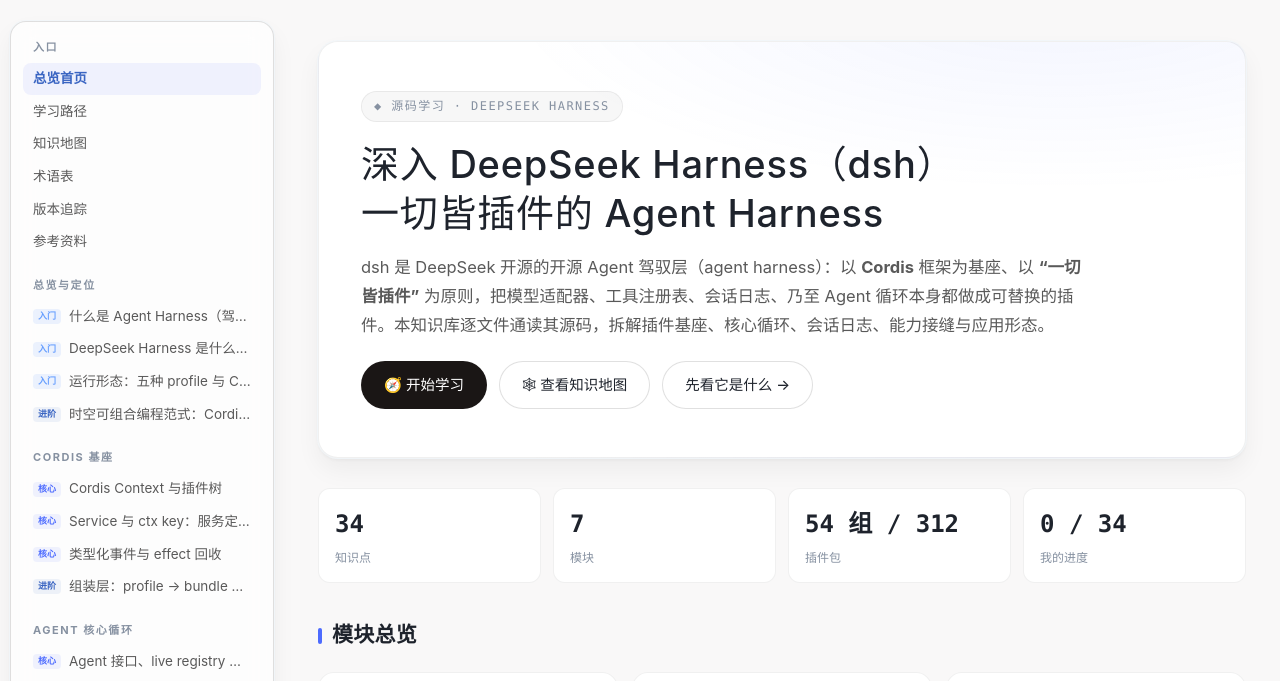
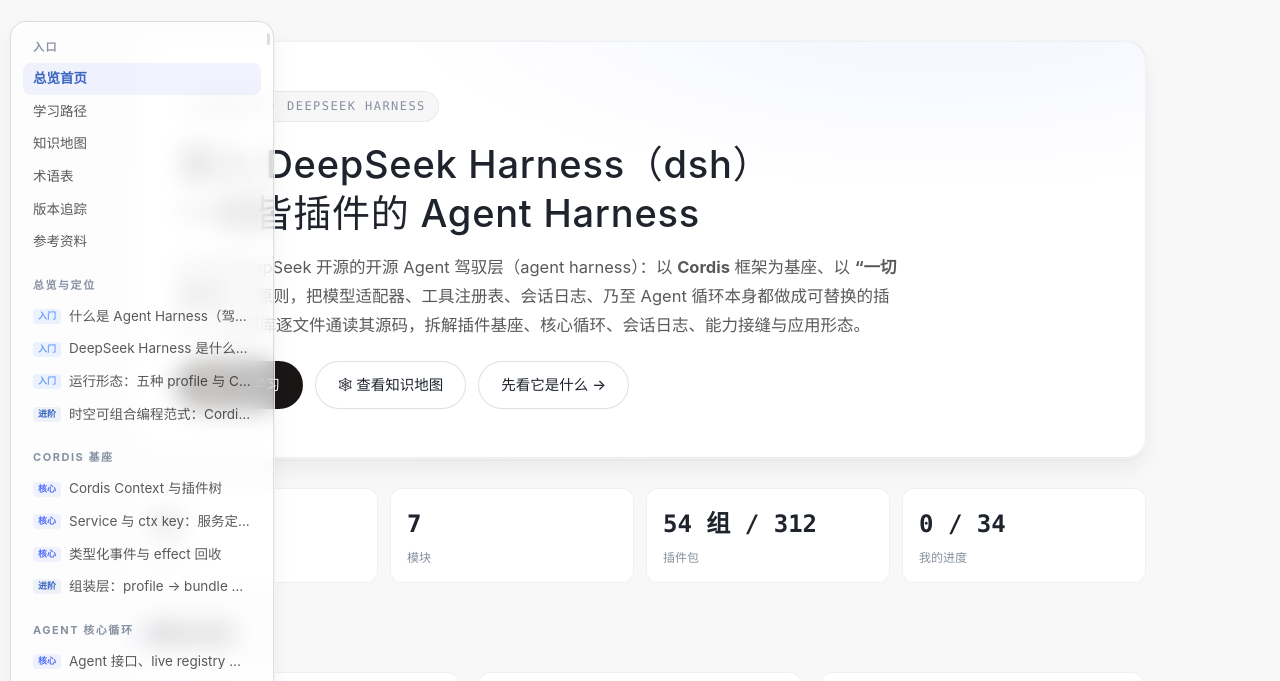
Before and after one commit to Tech--man/deepseek-harness-learn, a plain HTML site: page learning-site/index.html in a window 1280 px wide. Shown: the part 59-740 px from the top of the page. Drawn offline with Linux system fonts and the light colour scheme.

Commit message:
侧栏三处体验修正
- 侧栏改为 fixed 悬浮层：收起/展开/拖宽均不影响内容排版（内容列始终居中）
- 拖宽指示去掉悬停竖条：改为侧栏单侧边缘内发光（40% 淡蓝，进入热区或拖动时出现）
- 侧栏原生滚动条隐藏，改为 12px 细长胶囊定位条（随滚动按比例滑动，不可交互）

```diff
--- a/learning-site/app.js
+++ b/learning-site/app.js
@@ -338,6 +338,7 @@
 
     main.innerHTML = html;
     buildSidebar(id);
+    paintSbScroll();
     window.scrollTo(0, 0);
 
     // 锚点直达：path 步骤（#/path#m3）与版本记录（#/changelog/e-…）
@@ -415,20 +416,40 @@
     var hidden = sbPref.collapsed || (sbAutoHidden && !isMobile());
     return (sbPref.side === "left") === hidden ? "›" : "‹";
   }
+  function sbHidden() { return !isMobile() && (sbPref.collapsed || sbAutoHidden); }
   function sbPaint() {
     shellEl.setAttribute("data-side", sbPref.side);
-    shellEl.classList.toggle("sb-collapsed",
-      !isMobile() && (sbPref.collapsed || sbAutoHidden));
+    shellEl.classList.toggle("sb-collapsed", sbHidden());
     var chev = sbChevron();
     var t = document.getElementById("sideToggle");
     if (t) { t.textContent = chev; t.title = sbPref.collapsed ? "展开侧栏" : "收起侧栏"; }
     var tab = document.getElementById("sidebarTab");
     if (tab) tab.textContent = chev;
+    paintSbScroll();
   }
   function sbSetCollapsed(v) {
     sbPref.collapsed = !!v; sbAutoHidden = false; sbPersist(); sbPaint();
   }
   function sbSetSide(s) { sbPref.side = s; sbPersist(); sbPaint(); paintTopbar(); }
+
+  /* ---------- 侧栏滚动定位条（12px 细长胶囊，原生滚动条隐藏） ---------- */
+  var sidebarEl = document.getElementById("sidebar");
+  var sbScrollBarEl = document.getElementById("sbScrollBar");
+  function paintSbScroll() {
+    if (!sbScrollBarEl || !sidebarEl) return;
+    var scrollable = sidebarEl.scrollHeight - sidebarEl.clientHeight > 4;
+    if (isMobile() || sbHidden() || !scrollable) {
+      sbScrollBarEl.style.display = "none";
+      return;
+    }
+    var max = sidebarEl.scrollHeight - sidebarEl.clientHeight;
+    var ratio = Math.min(1, Math.max(0, sidebarEl.scrollTop / (max || 1)));
+    var topbarH = parseFloat(getComputedStyle(document.documentElement).getPropertyValue("--topbar-h")) || 72;
+    var trackTop = topbarH + 8 + 12; // 卡片顶缝 + 内边距
+    var trackH = sidebarEl.clientHeight - 24;
+    sbScrollBarEl.style.display = "block";
+    sbScrollBarEl.style.top = (trackTop + ratio * Math.max(0, trackH - 12)) + "px";
+  }
 
   /* ---------- 顶栏滚动玻璃态 + 侧栏自动收起 ---------- */
   var topbar = document.querySelector(".topbar");
@@ -481,13 +502,21 @@
       if (!dragging) return;
       dragging = false;
       rz.classList.remove("dragging");
+      shellEl.classList.remove("sb-resize-hint");
       document.body.classList.remove("resizing");
       try { rz.releasePointerCapture(e.pointerId); } catch (err) {}
       try { localStorage.setItem(SB_W_KEY, String(Math.round(curW()))); } catch (err) {}
     }
+    rz.addEventListener("pointerenter", function () {
+      shellEl.classList.add("sb-resize-hint");
+    });
+    rz.addEventListener("pointerleave", function () {
+      if (!dragging) shellEl.classList.remove("sb-resize-hint");
+    });
     rz.addEventListener("pointerdown", function (e) {
       dragging = true; startX = e.clientX; startW = curW();
       rz.classList.add("dragging");
+      shellEl.classList.add("sb-resize-hint");
       document.body.classList.add("resizing");
       try { rz.setPointerCapture(e.pointerId); } catch (err) {}
       e.preventDefault();
@@ -521,6 +550,8 @@
     if (sbPref.collapsed) sbSetCollapsed(false);
     else { sbAutoHidden = false; sbPaint(); }
   });
+  if (sidebarEl) sidebarEl.addEventListener("scroll", paintSbScroll, { passive: true });
+  window.addEventListener("resize", paintSbScroll);
   sbPaint();
 
   paintProgress();
--- a/learning-site/index.html
+++ b/learning-site/index.html
@@ -41,6 +41,7 @@
   <div id="sidebarResizer" role="separator" aria-orientation="vertical" tabindex="0" title="拖动调整侧栏宽度 · 双击复位"></div>
   <main id="main"></main>
   <button id="sidebarTab" aria-label="展开侧栏" title="展开侧栏">›</button>
+  <div id="sbScrollBar" aria-hidden="true"></div>
 </div>
 
 <div class="scrim" id="scrim"></div>
--- a/learning-site/style.css
+++ b/learning-site/style.css
@@ -200,50 +200,55 @@
   font-size: 9px; font-weight: 600; color: var(--accent-deep); font-family: var(--font-mono);
 }
 
-/* ---------- 布局（顶栏 / 玻璃侧栏 / 内容 三明治） ---------- */
-.shell { display: flex; min-height: calc(100vh - var(--topbar-h)); padding-top: var(--topbar-h); }
-.shell[data-side="right"] { flex-direction: row-reverse; }
+/* ---------- 布局（顶栏 / 玻璃悬浮侧栏(overlay) / 内容 三明治；侧栏不参与排版） ---------- */
+.shell { min-height: calc(100vh - var(--topbar-h)); padding-top: var(--topbar-h); }
 .sidebar {
-  width: var(--sidebar-w, 264px); flex: none;
-  padding: 16px 12px 40px; margin: 0 10px;
+  width: var(--sidebar-w, 264px);
+  padding: 16px 12px 40px;
   border: 1px solid var(--line-strong); border-radius: var(--radius-lg);
   background: var(--glass-bg);
   -webkit-backdrop-filter: blur(var(--blur-glass));
   backdrop-filter: blur(var(--blur-glass));
   box-shadow: var(--shadow-1);
   overflow-y: auto; overflow-x: hidden;
-  position: sticky; top: calc(var(--topbar-h) + 8px); height: calc(100vh - var(--topbar-h) - 16px);
-  transition: width .25s ease, margin .25s ease, padding .25s ease, opacity .2s ease, transform .25s ease, border-width .25s ease;
+  position: fixed; top: calc(var(--topbar-h) + 8px); height: calc(100vh - var(--topbar-h) - 16px);
+  z-index: 40;
+  scrollbar-width: none;
+  transition: width .25s ease, opacity .2s ease, transform .25s ease, border-width .25s ease;
 }
+.sidebar::-webkit-scrollbar { display: none; }
+.shell:not([data-side="right"]) .sidebar { left: 10px; }
+.shell[data-side="right"] .sidebar { right: 10px; }
 .sidebar a.nav-item, .sidebar h3 { white-space: nowrap; }
 .sidebar a.nav-item { overflow: hidden; }
 .sidebar a.nav-item > span:not(.lvl):not(.done) { overflow: hidden; text-overflow: ellipsis; }
+
+/* 拖宽热区：透明竖带，悬停/拖动时侧栏单侧边缘内发光（不出现新竖条） */
 #sidebarResizer {
-  flex: none; width: 10px; margin: 0 -5px; position: relative; z-index: 5;
-  cursor: col-resize; touch-action: none; border-radius: 999px;
-  transition: width .25s ease, margin .25s ease, opacity .2s ease;
+  position: fixed; z-index: 45; width: 10px;
+  top: calc(var(--topbar-h) + 8px); height: calc(100vh - var(--topbar-h) - 16px);
+  cursor: col-resize; touch-action: none;
 }
-#sidebarResizer::before {
-  content: ""; position: absolute; left: 4px; top: 0; bottom: 0; width: 2px;
-  border-radius: 2px; background: transparent; transition: background .15s;
+.shell:not([data-side="right"]) #sidebarResizer { left: calc(10px + var(--sidebar-w, 264px) - 5px); }
+.shell[data-side="right"] #sidebarResizer { right: calc(10px + var(--sidebar-w, 264px) - 5px); }
+.shell.sb-resize-hint .sidebar {
+  box-shadow: var(--shadow-1), inset -3px 0 10px -6px color-mix(in srgb, var(--accent) 40%, transparent);
 }
-#sidebarResizer:hover::before,
-#sidebarResizer.dragging::before,
-#sidebarResizer:focus-visible::before { background: color-mix(in srgb, var(--accent) 30%, transparent); }
-#sidebarResizer:focus-visible { outline: none; }
+.shell[data-side="right"].sb-resize-hint .sidebar {
+  box-shadow: var(--shadow-1), inset 3px 0 10px -6px color-mix(in srgb, var(--accent) 40%, transparent);
+}
 body.resizing { user-select: none; cursor: col-resize; }
 body.resizing iframe, body.resizing svg { pointer-events: none; }
-body.resizing .sidebar, body.resizing #sidebarResizer { transition: none !important; }
+body.resizing .sidebar { transition: none !important; }
 
 /* 折叠态（手动 collapsed / 自动 autoHidden 共用）与边缘把手 */
 .shell.sb-collapsed .sidebar {
-  width: 0; margin: 0; padding-left: 0; padding-right: 0;
+  width: 0; padding-left: 0; padding-right: 0;
   border-width: 0; opacity: 0; pointer-events: none;
   transform: translateX(-14px);
 }
 .shell[data-side="right"].sb-collapsed .sidebar { transform: translateX(14px); }
-.shell.sb-collapsed #sidebarResizer { width: 0; margin: 0; opacity: 0; }
-.shell.sb-collapsed #sidebarResizer::before { display: none; }
+.shell.sb-collapsed #sidebarResizer { display: none; }
 #sidebarTab {
   position: fixed; top: calc(var(--topbar-h) + 10px); z-index: 45;
   width: 26px; height: 36px;
@@ -261,6 +266,15 @@
 #sidebarTab:hover { color: var(--accent-deep); border-color: var(--accent); }
 .shell:not([data-side="right"]) #sidebarTab { left: 10px; }
 .shell[data-side="right"] #sidebarTab { right: 10px; }
+/* 侧栏滚动定位条：12px 细长胶囊（原生滚动条隐藏） */
+#sbScrollBar {
+  position: fixed; z-index: 46; width: 3px; height: 12px;
+  border-radius: 999px; background: var(--scrollbar-hover); opacity: .5;
+  pointer-events: none; display: none;
+}
+.shell:not([data-side="right"]) #sbScrollBar { left: calc(10px + var(--sidebar-w, 264px) - 7px); }
+.shell[data-side="right"] #sbScrollBar { right: calc(10px + var(--sidebar-w, 264px) - 7px); }
+.shell.sb-collapsed #sbScrollBar { display: none !important; }
 
 .sidebar h3 {
   font-size: 11px; letter-spacing: .14em; text-transform: uppercase;
@@ -286,7 +300,7 @@
 .sidebar a.nav-item .done { margin-left: auto; color: var(--accent); font-size: 12px; flex: none; }
 .menu-toggle { display: none; }
 
-main { flex: 1; min-width: 0; padding: 28px 34px 90px; max-width: 1080px; margin: 0 auto; width: 100%; }
+main { padding: 28px 34px 90px; max-width: 1080px; margin: 0 auto; width: 100%; }
 
 /* ---------- 内容排版（官方 prose 节奏） ---------- */
 .kp-head { margin-bottom: 22px; border-bottom: 1px solid var(--line); padding-bottom: 18px; }
@@ -624,13 +638,12 @@
   .sidebar {
     position: fixed; left: 0; top: var(--topbar-h); bottom: 0; z-index: 40;
     width: min(86vw, 320px) !important; height: auto;
-    margin: 0; border: none; border-radius: 0;
+    border: none; border-radius: 0;
     transform: translateX(-100%); transition: transform .2s; box-shadow: var(--shadow-2);
     background: var(--panel);
   }
   .sidebar.open { transform: translateX(0); }
-  #sidebarResizer { display: none; }
-  #sideToggle, #sideBtn, #sidebarTab { display: none !important; }
+  #sidebarResizer, #sbScrollBar, #sideToggle, #sideBtn, #sidebarTab { display: none !important; }
   .menu-toggle { display: inline-flex; }
   main { padding: 20px 18px 80px; }
   .hero { padding: 30px 22px; }
```
Also changed, not shown: 1 other file.
